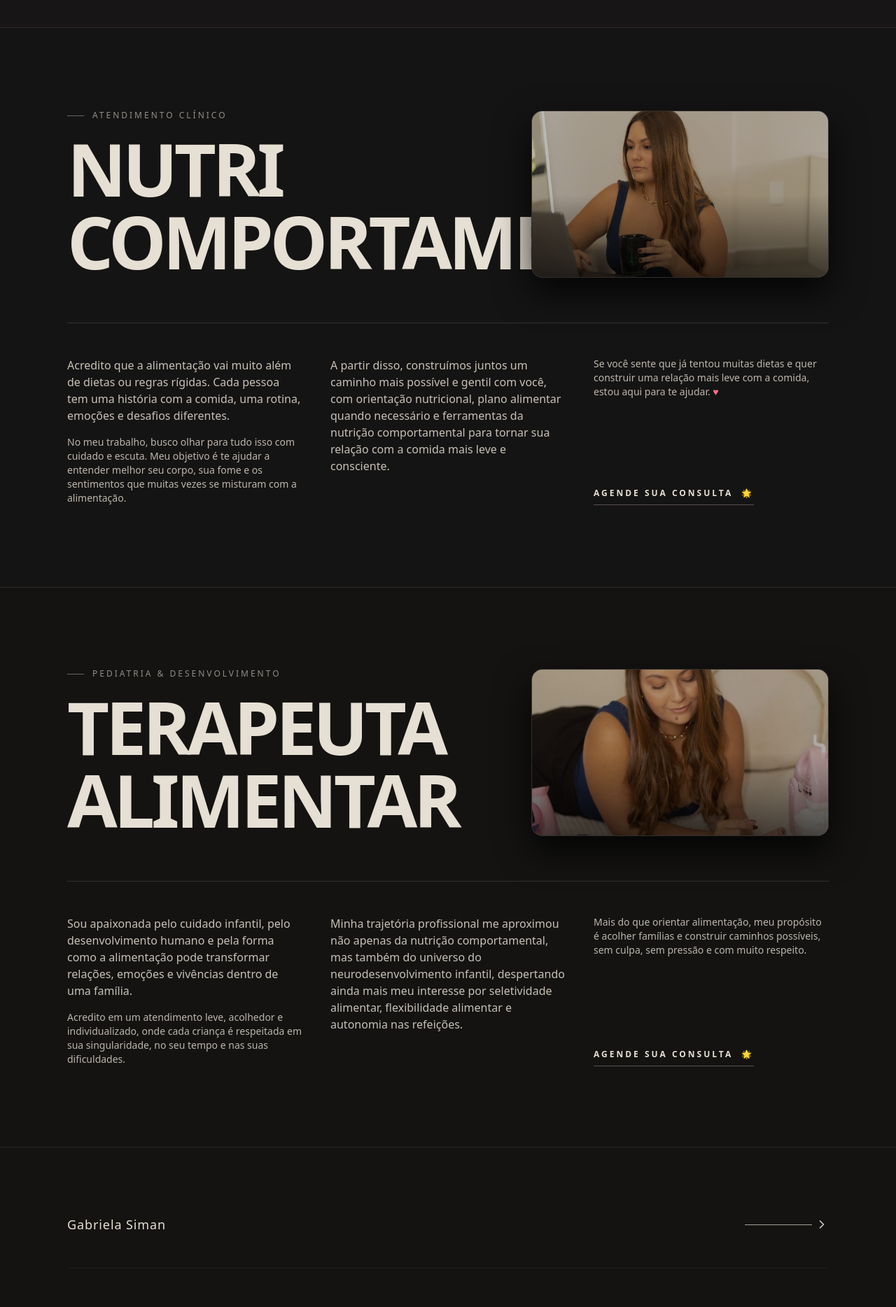
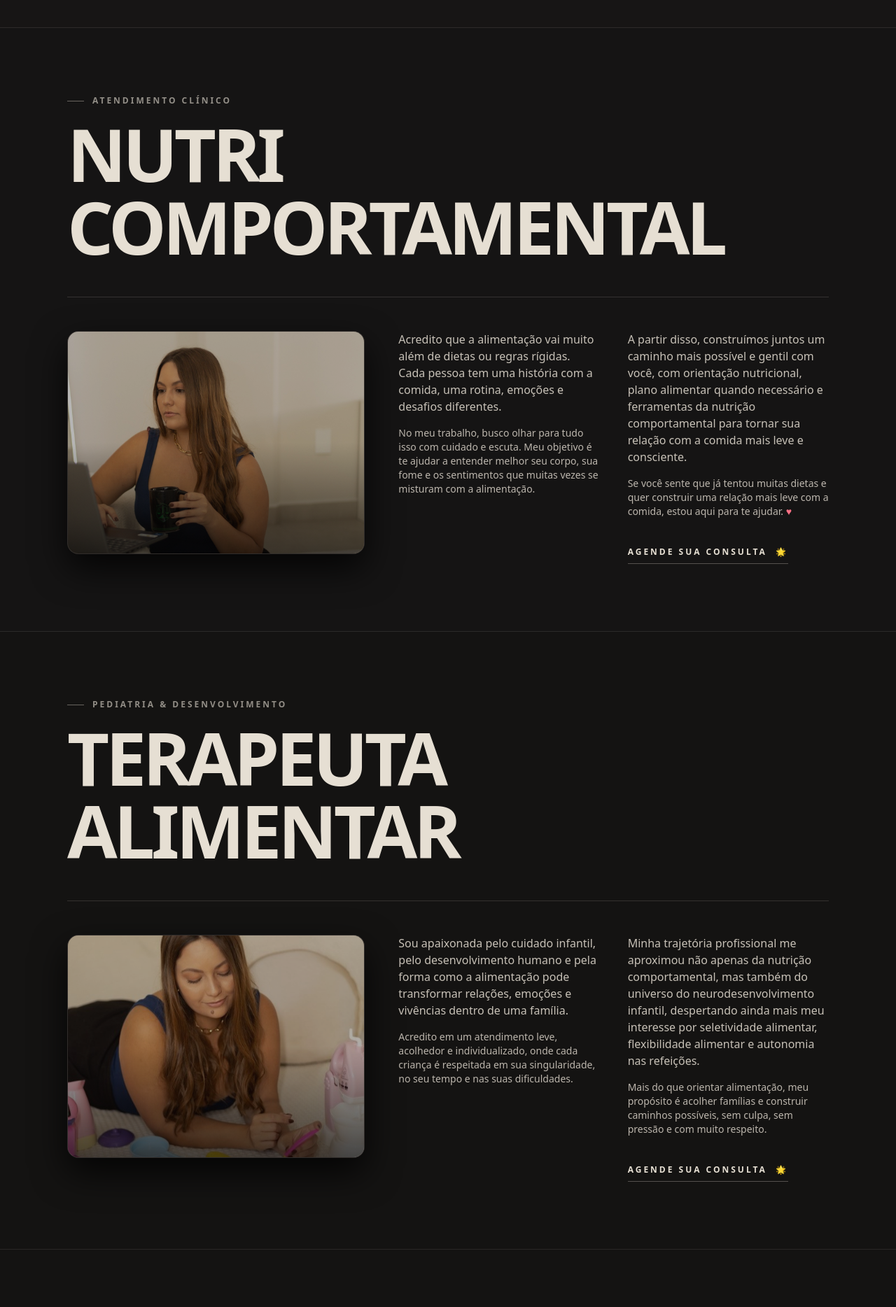
Before and after one commit to uncled2503/Gabinutri, a React (Vite) app: page / in a window 1280 px wide. Shown: the part 1560-3428 px from the top of the page at 70% size. Built offline with nearby package versions, Linux system fonts and the light colour scheme.

Commit message:
[dyad] Layout editorial limpo para Nutri Comportamental e Terapeuta Alimentar sem sobreposições de fotos - wrote 1 file(s)

```diff
--- a/src/pages/Index.tsx
+++ b/src/pages/Index.tsx
@@ -266,23 +266,25 @@ export default function Index() {
         >
           <div className="absolute top-1/3 left-0 w-[500px] h-[500px] rounded-full bg-stone-900/30 blur-3xl -z-10 pointer-events-none"></div>
 
-          <div className="max-w-7xl mx-auto w-full space-y-12 sm:space-y-16">
+          <div className="max-w-7xl mx-auto w-full space-y-8 sm:space-y-12">
 
-            {/* Header Layout */}
-            <div className="grid grid-cols-1 lg:grid-cols-12 gap-8 lg:gap-12 items-end">
-              <div className="lg:col-span-7 space-y-3 sm:space-y-4">
+            {/* Header Layout - Clean full-width to prevent overlaps */}
+            <div className="space-y-3 sm:space-y-4">
               <div className="flex items-center gap-3">
                 <span className="w-6 h-[1px] bg-[#E6DFD3]/40"></span>
-                  <span className="text-[10px] sm:text-xs uppercase tracking-[0.25em] text-[#E6DFD3]/60">Atendimento Clínico</span>
+                <span className="text-[10px] sm:text-xs uppercase tracking-[0.25em] text-[#E6DFD3]/60 font-semibold">Atendimento Clínico</span>
               </div>
               <h2 className="font-sans font-black tracking-tighter text-4xl sm:text-7xl lg:text-[6.5rem] leading-none text-[#E6DFD3] uppercase transition-all duration-500">
-                  NUTRI<br/>COMPORTAMENTAL
+                NUTRI COMPORTAMENTAL
               </h2>
             </div>
 
-              {/* Photo Frame responsive adjustment */}
+            {/* Content Layout - Structured beautifully below the headline */}
+            <div className="grid grid-cols-1 lg:grid-cols-12 gap-8 lg:gap-12 items-start pt-8 sm:pt-12 border-t border-[#E6DFD3]/15">
+
+              {/* Left Column: Premium styled Image */}
               <div className="lg:col-span-5">
-                <div className="aspect-[16/10] sm:aspect-[16/9] rounded-2xl overflow-hidden border border-[#E6DFD3]/10 bg-stone-900 shadow-[0_20px_50px_rgba(0,0,0,0.8)] relative group cursor-pointer">
+                <div className="aspect-[16/10] sm:aspect-[4/3] rounded-2xl overflow-hidden border border-[#E6DFD3]/10 bg-stone-900 shadow-[0_20px_50px_rgba(0,0,0,0.8)] relative group cursor-pointer">
                   <div className="absolute inset-0 bg-[#141312]/30 group-hover:bg-[#141312]/0 transition-all duration-500 z-10"></div>
                   <img
                     src="/images/gabi-comportamental.jpg"
@@ -292,12 +294,9 @@ export default function Index() {
                   <div className="absolute inset-0 bg-gradient-to-t from-black/60 via-transparent to-transparent z-10"></div>
                 </div>
               </div>
-            </div>
 
-            {/* Content columns optimized for smaller mobile views */}
-            <div className="grid grid-cols-1 md:grid-cols-3 gap-8 md:gap-10 pt-8 sm:pt-12 border-t border-[#E6DFD3]/15">
-
-              {/* Col 1 */}
+              {/* Right Column: Descriptions & Action CTA */}
+              <div className="lg:col-span-7 grid grid-cols-1 md:grid-cols-2 gap-8 lg:gap-10">
                 <div className="space-y-4">
                   <p className="text-[#E6DFD3]/85 text-sm sm:text-base leading-relaxed font-light">
                     Acredito que a alimentação vai muito além de dietas ou regras rígidas. Cada pessoa tem uma história com a comida, uma rotina, emoções e desafios diferentes.
@@ -307,26 +306,24 @@ export default function Index() {
                   </p>
                 </div>
 
-              {/* Col 2 */}
+                <div className="space-y-6 flex flex-col justify-between h-full">
                   <div className="space-y-4">
                     <p className="text-[#E6DFD3]/85 text-sm sm:text-base leading-relaxed font-light">
                       A partir disso, construímos juntos um caminho mais possível e gentil com você, com orientação nutricional, plano alimentar quando necessário e ferramentas da nutrição comportamental para tornar sua relação com a comida mais leve e consciente.
                     </p>
-              </div>
-
-              {/* Col 3 & CTA */}
-              <div className="space-y-6 sm:space-y-8 flex flex-col justify-between">
                     <p className="text-[#E6DFD3]/80 text-xs sm:text-sm leading-relaxed font-light">
                       Se você sente que já tentou muitas dietas e quer construir uma relação mais leve com a comida, estou aqui para te ajudar. <span className="text-rose-400">♥</span>
                     </p>
+                  </div>
 
                   <button
                     onClick={() => handleBooking("Nutrição Comportamental")}
-                  className="inline-flex items-center gap-3 text-xs font-bold tracking-[0.25em] uppercase text-[#E6DFD3] hover:text-white transition-all duration-300 group border-b border-[#E6DFD3]/30 pb-2 w-fit"
+                    className="inline-flex items-center gap-3 text-xs font-bold tracking-[0.25em] uppercase text-[#E6DFD3] hover:text-white transition-all duration-300 group border-b border-[#E6DFD3]/30 pb-2 w-fit pt-4"
                   >
                     <span>Agende sua consulta</span>
                     <span className="transition-transform duration-500 group-hover:translate-x-2">🌟</span>
                   </button>
+                </div>
               </div>
 
             </div>
@@ -342,23 +339,25 @@ export default function Index() {
         >
           <div className="absolute bottom-1/4 right-0 w-[500px] h-[500px] rounded-full bg-stone-900/25 blur-3xl -z-10 pointer-events-none"></div>
 
-          <div className="max-w-7xl mx-auto w-full space-y-12 sm:space-y-16">
+          <div className="max-w-7xl mx-auto w-full space-y-8 sm:space-y-12">
 
-            {/* Header Layout */}
-            <div className="grid grid-cols-1 lg:grid-cols-12 gap-8 lg:gap-12 items-end">
-              <div className="lg:col-span-7 space-y-3 sm:space-y-4">
+            {/* Header Layout - Clean full-width to prevent overlaps */}
+            <div className="space-y-3 sm:space-y-4">
               <div className="flex items-center gap-3">
                 <span className="w-6 h-[1px] bg-[#E6DFD3]/40"></span>
-                  <span className="text-[10px] sm:text-xs uppercase tracking-[0.25em] text-[#E6DFD3]/60">Pediatria & Desenvolvimento</span>
+                <span className="text-[10px] sm:text-xs uppercase tracking-[0.25em] text-[#E6DFD3]/60 font-semibold">Pediatria & Desenvolvimento</span>
               </div>
               <h2 className="font-sans font-black tracking-tighter text-4xl sm:text-7xl lg:text-[6.5rem] leading-none text-[#E6DFD3] uppercase transition-all duration-500">
-                  TERAPEUTA<br/>ALIMENTAR
+                TERAPEUTA ALIMENTAR
               </h2>
             </div>
 
-              {/* Photo Frame responsive scale */}
+            {/* Content Layout - Structured beautifully below the headline */}
+            <div className="grid grid-cols-1 lg:grid-cols-12 gap-8 lg:gap-12 items-start pt-8 sm:pt-12 border-t border-[#E6DFD3]/15">
+
+              {/* Left Column: Premium styled Image */}
               <div className="lg:col-span-5">
-                <div className="aspect-[16/10] sm:aspect-[16/9] rounded-2xl overflow-hidden border border-[#E6DFD3]/10 bg-stone-900 shadow-[0_20px_50px_rgba(0,0,0,0.8)] relative group cursor-pointer">
+                <div className="aspect-[16/10] sm:aspect-[4/3] rounded-2xl overflow-hidden border border-[#E6DFD3]/10 bg-stone-900 shadow-[0_20px_50px_rgba(0,0,0,0.8)] relative group cursor-pointer">
                   <div className="absolute inset-0 bg-[#141312]/30 group-hover:bg-[#141312]/0 transition-all duration-500 z-10"></div>
                   <img
                     src="/images/gabi-terapeuta.jpg"
@@ -368,12 +367,9 @@ export default function Index() {
                   <div className="absolute inset-0 bg-gradient-to-t from-black/60 via-transparent to-transparent z-10"></div>
                 </div>
               </div>
-            </div>
 
-            {/* Content columns matching the layout with touch spacing */}
-            <div className="grid grid-cols-1 md:grid-cols-3 gap-8 md:gap-10 pt-8 sm:pt-12 border-t border-[#E6DFD3]/15">
-
-              {/* Col 1 */}
+              {/* Right Column: Descriptions & Action CTA */}
+              <div className="lg:col-span-7 grid grid-cols-1 md:grid-cols-2 gap-8 lg:gap-10">
                 <div className="space-y-4">
                   <p className="text-[#E6DFD3]/85 text-sm sm:text-base leading-relaxed font-light">
                     Sou apaixonada pelo cuidado infantil, pelo desenvolvimento humano e pela forma como a alimentação pode transformar relações, emoções e vivências dentro de uma família.
@@ -383,26 +379,24 @@ export default function Index() {
                   </p>
                 </div>
 
-              {/* Col 2 */}
+                <div className="space-y-6 flex flex-col justify-between h-full">
                   <div className="space-y-4">
                     <p className="text-[#E6DFD3]/85 text-sm sm:text-base leading-relaxed font-light">
                       Minha trajetória profissional me aproximou não apenas da nutrição comportamental, mas também do universo do neurodesenvolvimento infantil, despertando ainda mais meu interesse por seletividade alimentar, flexibilidade alimentar e autonomia nas refeições.
                     </p>
-              </div>
-
-              {/* Col 3 & CTA */}
-              <div className="space-y-6 sm:space-y-8 flex flex-col justify-between">
                     <p className="text-[#E6DFD3]/80 text-xs sm:text-sm leading-relaxed font-light">
                       Mais do que orientar alimentação, meu propósito é acolher famílias e construir caminhos possíveis, sem culpa, sem pressão e com muito respeito.
                     </p>
+                  </div>
 
                   <button
                     onClick={() => handleBooking("Terapia Alimentar")}
-                  className="inline-flex items-center gap-3 text-xs font-bold tracking-[0.25em] uppercase text-[#E6DFD3] hover:text-white transition-all duration-300 group border-b border-[#E6DFD3]/30 pb-2 w-fit"
+                    className="inline-flex items-center gap-3 text-xs font-bold tracking-[0.25em] uppercase text-[#E6DFD3] hover:text-white transition-all duration-300 group border-b border-[#E6DFD3]/30 pb-2 w-fit pt-4"
                   >
                     <span>Agende sua consulta</span>
                     <span className="transition-transform duration-500 group-hover:translate-x-2">🌟</span>
                   </button>
+                </div>
               </div>
 
             </div>
@@ -447,7 +441,7 @@ export default function Index() {
                   Acredito em um cuidado humanizado, individualizado e respeitoso, entendendo que alimentação não envolve apenas nutrientes, mas também emoções, vivências, rotina, comportamento e afeto.
                 </p>
                 <p>
-                  Seja através da nutrição comportamental ou da terapia alimentar, meu objetivo é transformar o momento da alimentação em algo mais possível, leve e seguro. <span className="text-amber-400 font-semibold text-lg inline-block align-middle">🌟</span>
+                  Seja através da nutrição comportamental ou da terapia alimentar, meu objetivo é transformar o momento da alimentação in algo mais possível, leve e seguro. <span className="text-amber-400 font-semibold text-lg inline-block align-middle">🌟</span>
                 </p>
               </div>
             </div>
```
Lines whose indentation alone changed are shown as unchanged.
